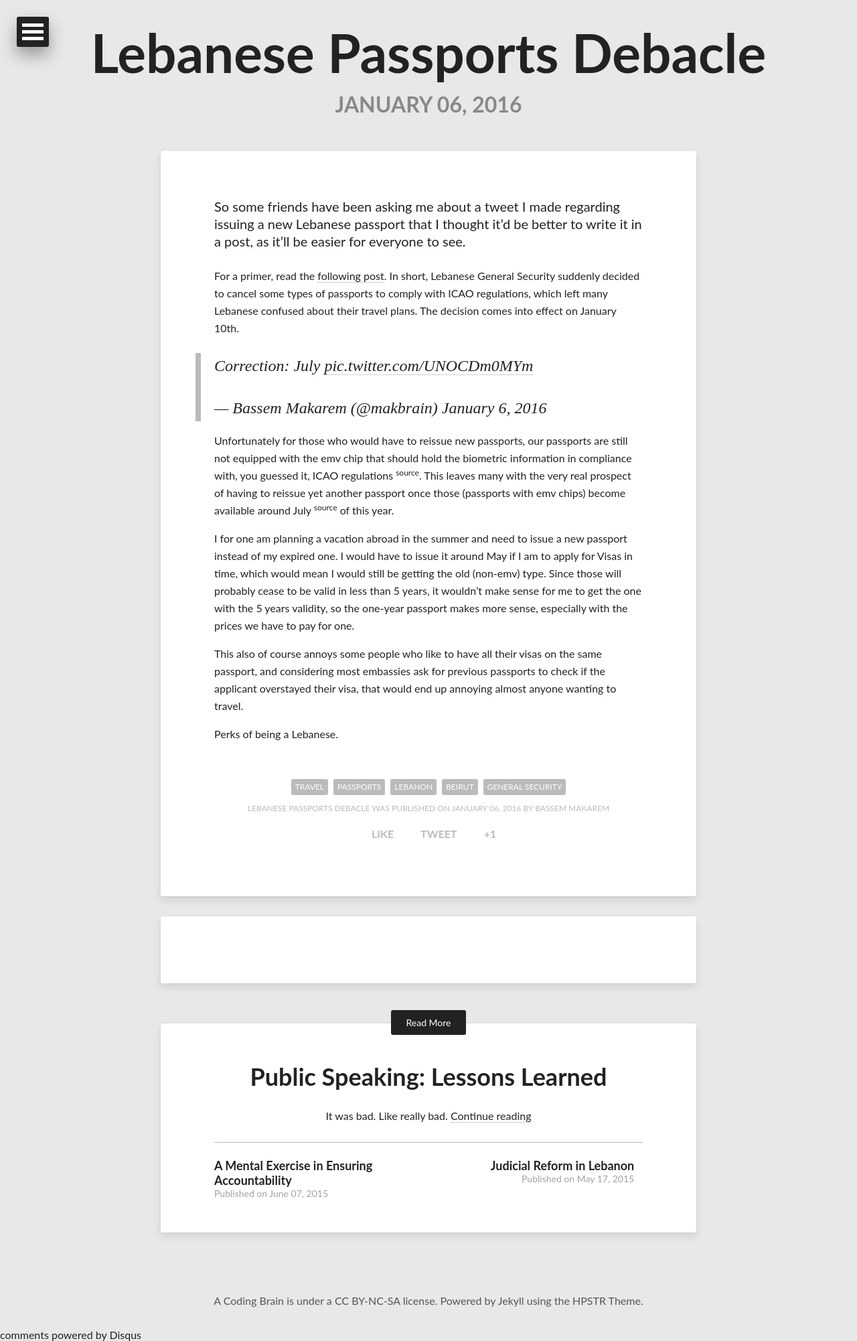
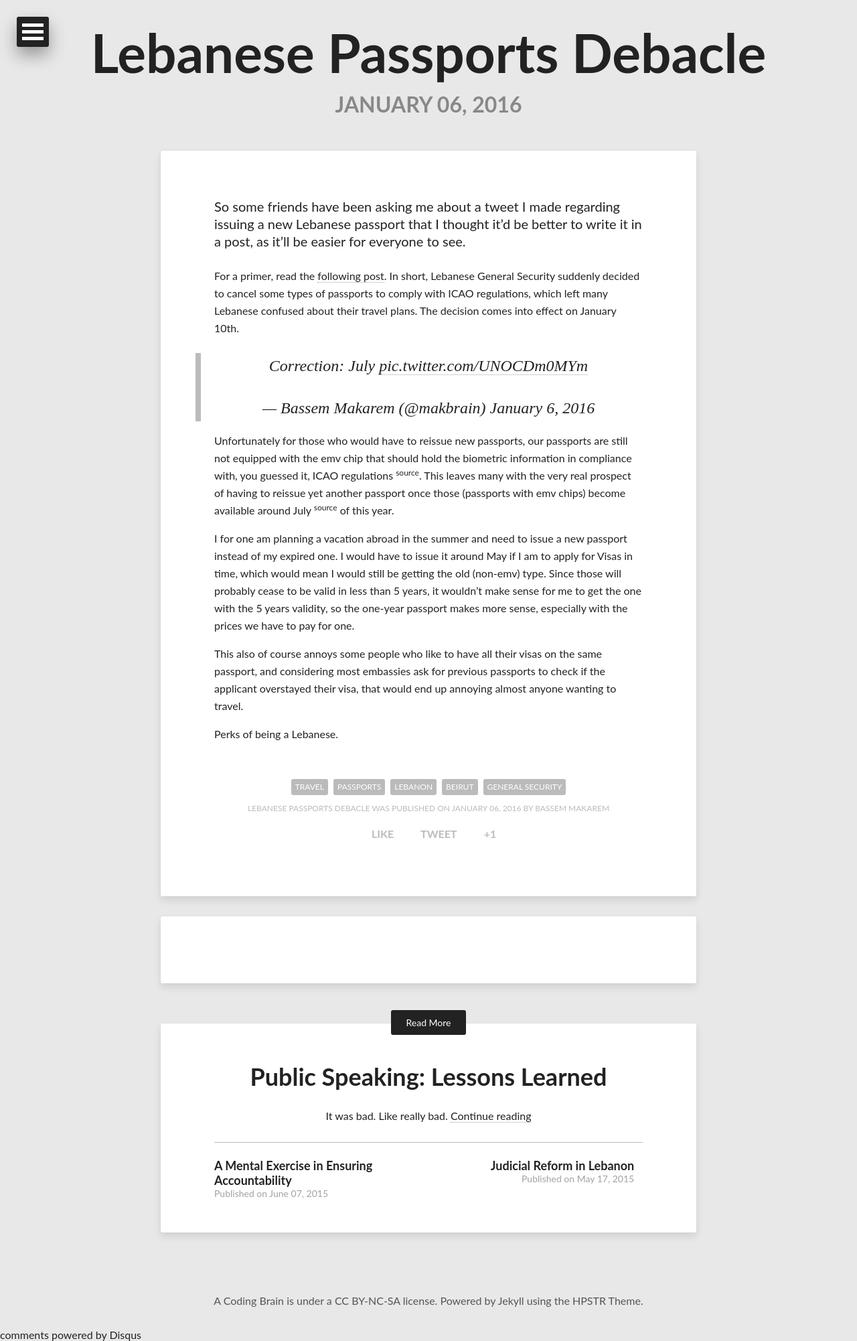
Before and after one commit to bmak91/bmak91.github.io, a Jekyll site: the page built from _posts/2016-01-06-lebanese-passports-debacle-biometric.md, in a window 1280 px wide. Shown: the whole page at 67% size. Built offline with Jekyll 4.4.1, drawn with Linux system fonts in a browser that asks for light colours; nearby versions of some CDN libraries; comment, search, counter and statistics services are not loaded.

Commit message:
lebanese passports post link fix

```diff
--- a/_posts/2016-01-06-lebanese-passports-debacle-biometric.md
+++ b/_posts/2016-01-06-lebanese-passports-debacle-biometric.md
@@ -15,9 +15,11 @@
 
 So some friends have been asking me about a tweet I made regarding issuing a new Lebanese passport that I thought it'd be better to write it in a post, as it'll be easier for everyone to see.
 
-For a primer, read the [following post](stateofmind13.com/2016/01/06/everything-you-need-to). In short, Lebanese General Security suddenly decided to cancel some types of passports to comply with ICAO regulations, which left many Lebanese confused about their travel plans. The decision comes into effect on January 10th.
+For a primer, read the [following post](http://stateofmind13.com/2016/01/06/everything-you-need-to). In short, Lebanese General Security suddenly decided to cancel some types of passports to comply with ICAO regulations, which left many Lebanese confused about their travel plans. The decision comes into effect on January 10th.
 
+<div style="text-align:center;">
 <blockquote class="twitter-tweet" lang="en"><p lang="en" dir="ltr">Correction: July <a href="https://t.co/UNOCDm0MYm">pic.twitter.com/UNOCDm0MYm</a></p>&mdash; Bassem Makarem (@makbrain) <a href="https://twitter.com/makbrain/status/684799490335719424">January 6, 2016</a></blockquote>
+</div>
 
 Unfortunately for those who would have to reissue new passports, our passports are still not equipped with the emv chip that should hold the biometric information in compliance with, you guessed it, ICAO regulations <sup>[source](https://en.wikipedia.org/wiki/Biometric_passport)</sup>. This leaves many with the very real prospect of having to reissue yet another passport once those (passports with emv chips) become available around July <sup>[source](http://www.lecommercedulevant.com/node/24547)</sup> of this year.
 
```
